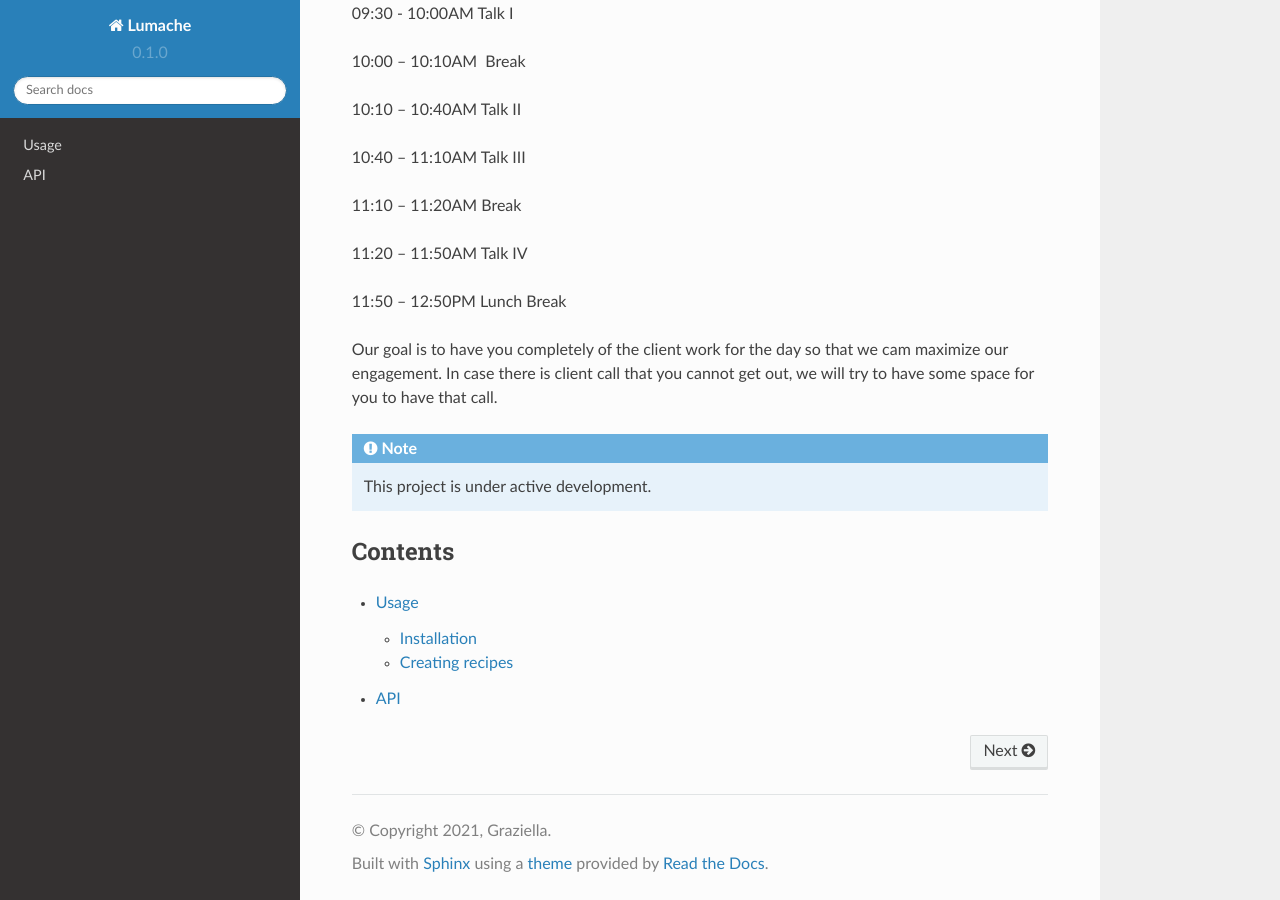
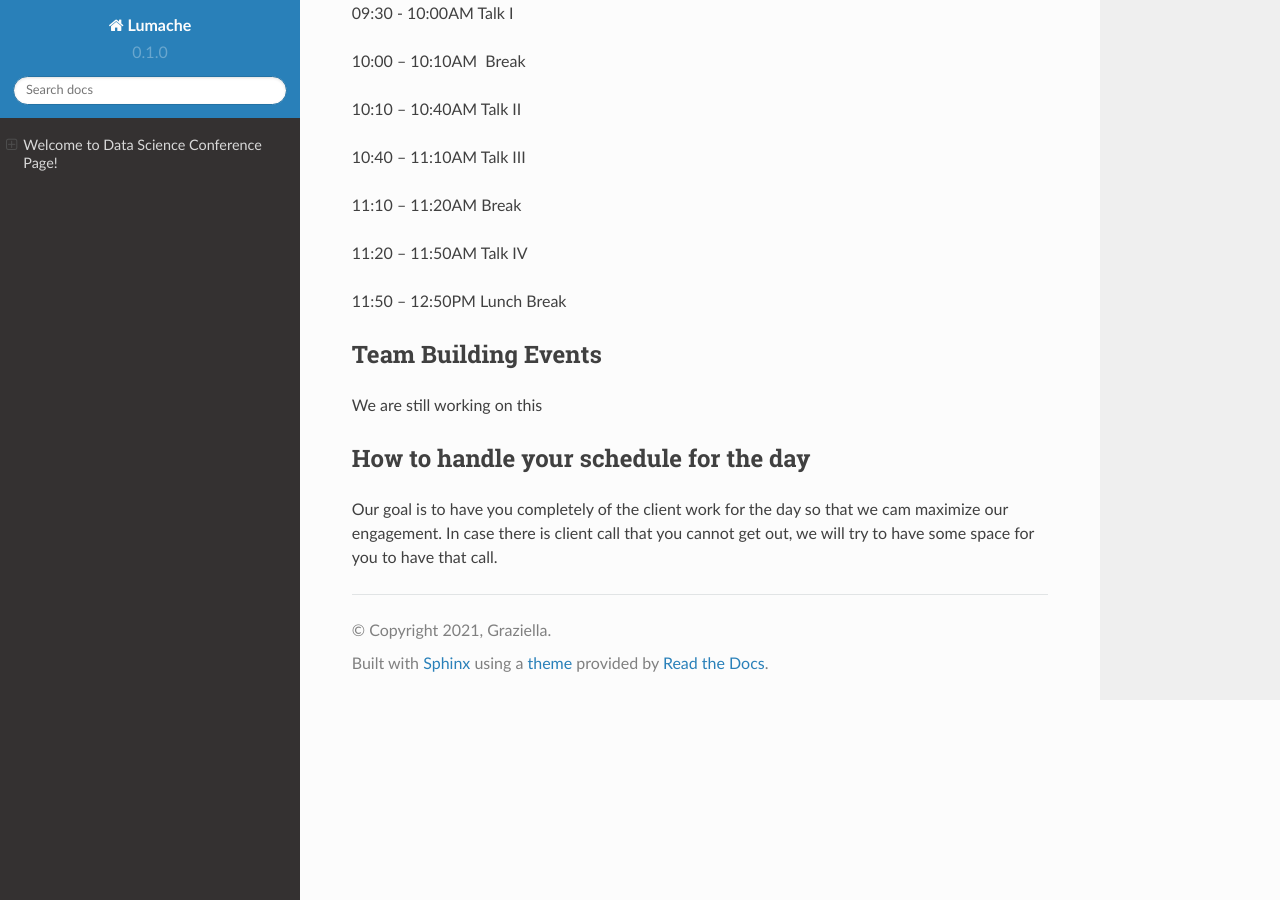
Before and after one commit to qizhewww/Data-Science-Conference, a Sphinx documentation site: the page built from docs/source/index.rst, in a window 1280 px wide and 900 px high, scrolled down 790 px. Built offline with Sphinx 7.4.7 and the Read the Docs theme 2.0.0, drawn with Linux system fonts in a browser that asks for light colours.

Commit message:
Update index.rst

```diff
--- a/docs/source/index.rst
+++ b/docs/source/index.rst
@@ -40,18 +40,10 @@ Technical Talks Session I
 
 11:50 – 12:50PM	Lunch Break
 
-.. How to handle your schedule for the day::
+Team Building Events
+--------
+We are still working on this
 
+How to handle your schedule for the day
+--------
 Our goal is to have you completely of the client work for the day so that we cam maximize our engagement. In case there is client call that you cannot get out, we will try to have some space for you to have that call.
-
-.. note::
-
-   This project is under active development.
-
-Contents
---------
-
-.. toctree::
-
-   usage
-   api
```
